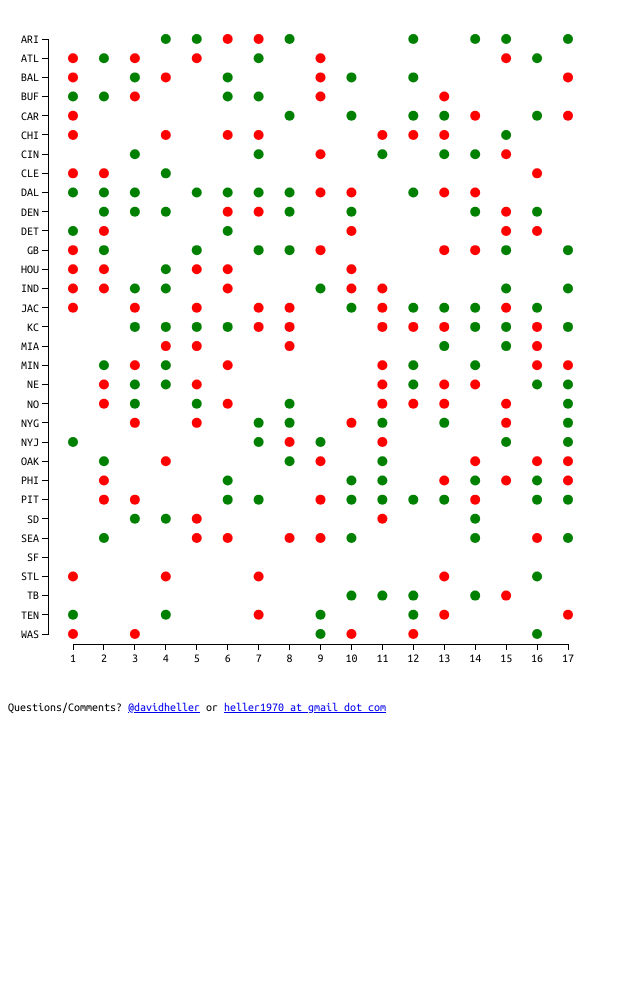
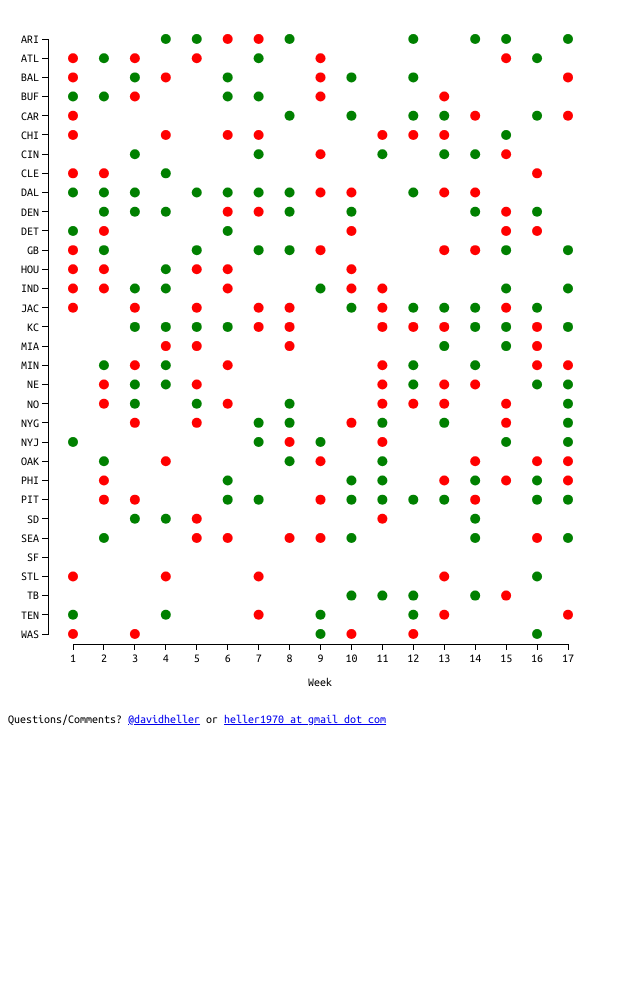
Before and after one commit to hellerpdx/LeagueStats, a Flask app: page / in a window 1280 px wide. Shown: the part 545-1533 px from the top of the page, without its empty margins (0-640 px from the left). Before the commit the page ends 1258 px from the top, so only its background shows below. Run offline with Flask 2, Linux system fonts and the light colour scheme; some libraries are stand-ins or nearby versions.

Commit message:
added missing week label

```diff
--- a/templates/playerplot.html
+++ b/templates/playerplot.html
@@ -354,6 +354,7 @@ function drawTeamAxis() {
 };
 
 </script>
+<div><p id="week">Week</p></div>
 
 <div id='footer'>Questions/Comments?
 <a href="http://www.twitter.com/davidheller">@davidheller</a>
```
